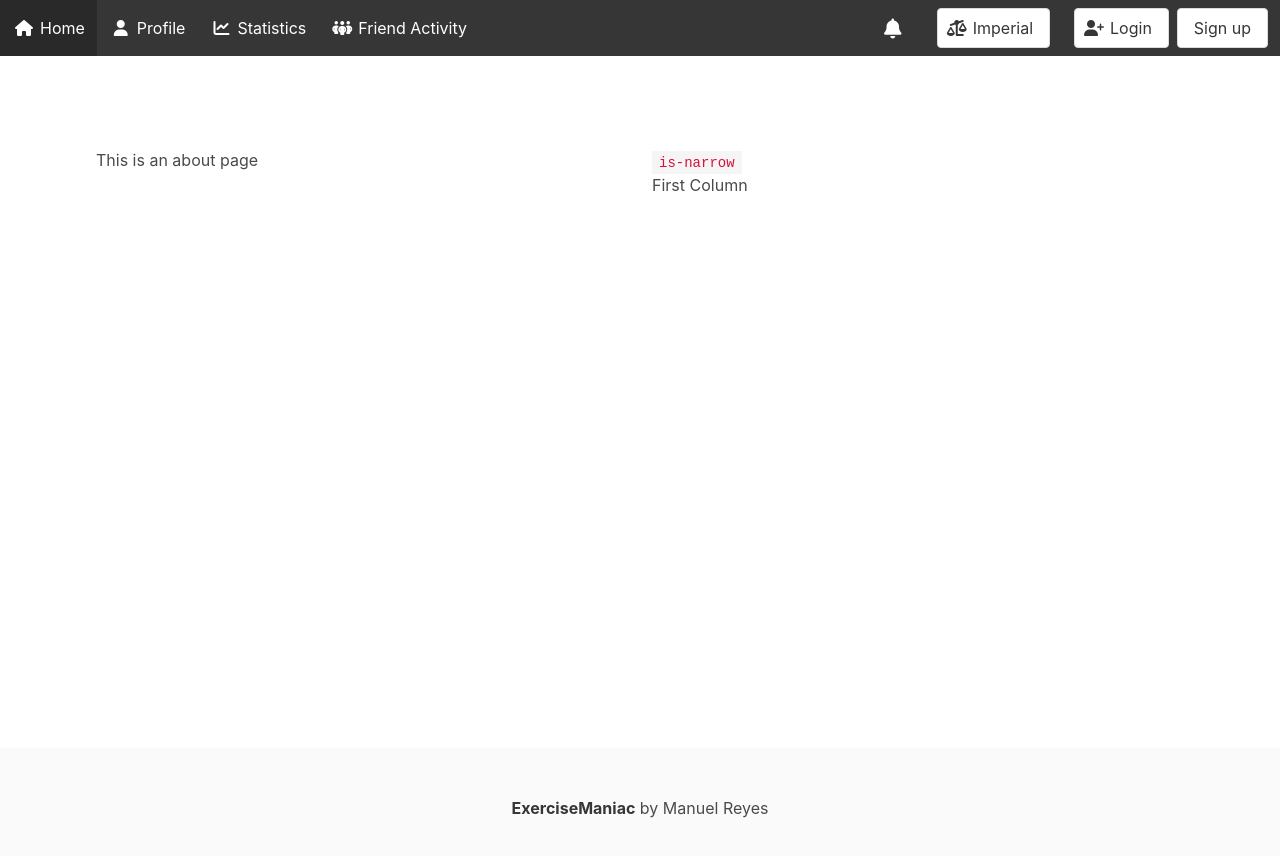
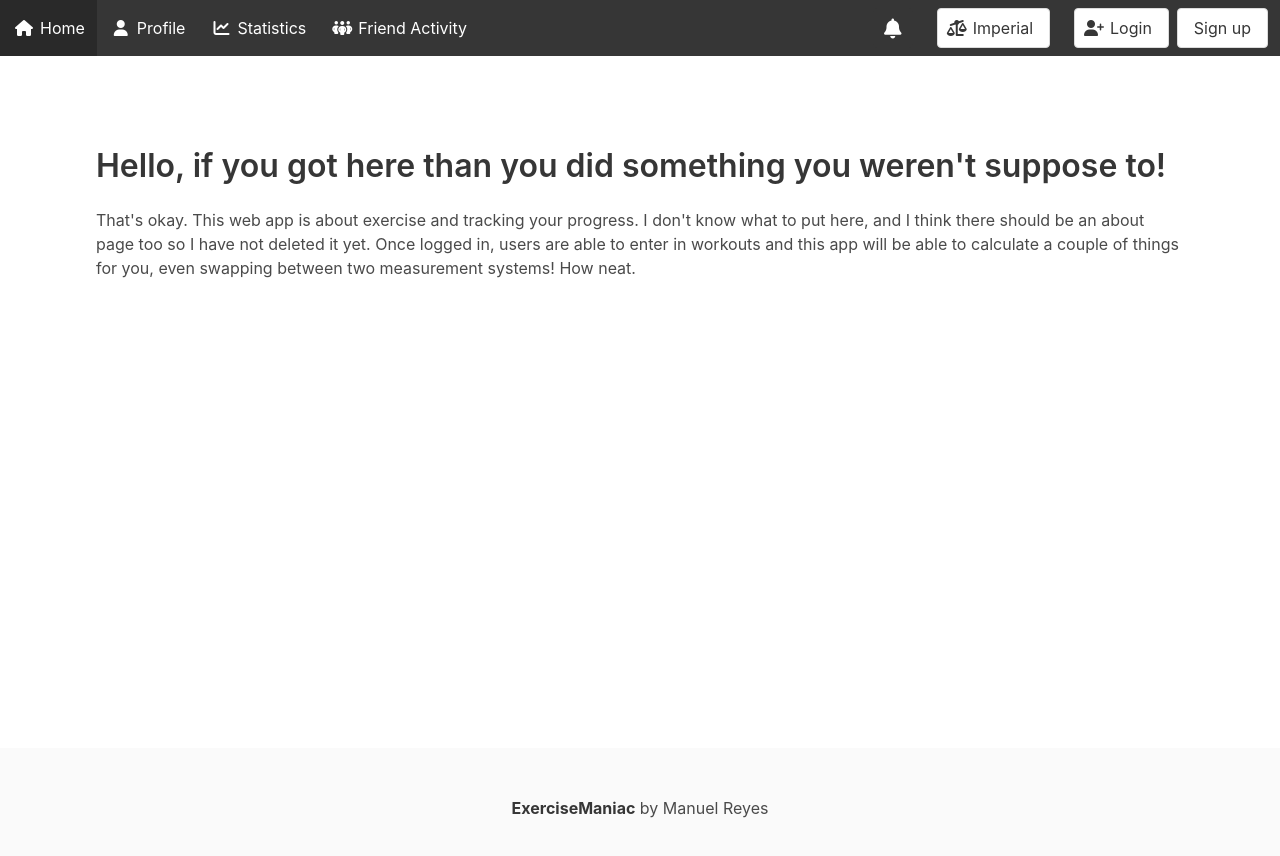
Before and after one commit to draktovus/web-dev-work, a Vue app in the folder client/: page /about in a window 1280 px wide. Shown: the top 856 px of the page. Built offline with nearby package versions, Linux system fonts and the light colour scheme.

Commit message:
updated about

```diff
--- a/client/src/views/AboutView.vue
+++ b/client/src/views/AboutView.vue
@@ -2,13 +2,11 @@
   <div class="section">
     <div class="columns">
       <div class="column">
-        <h1>This is an about page</h1>
-      </div>
-      <div class="column">
-        <p class="bd-notification is-primary">
-          <code class="html">is-narrow</code><br />
-          First Column
-        </p>
+        <h1 class="title">Hello, if you got here than you did something you weren't suppose to! </h1>
+        <p class="content">That's okay. This web app is about exercise and tracking your progress.
+          I don't know what to put here, and I think there should be an about page too so I have not deleted it yet.
+          Once logged in, users are able to enter in workouts and this app will be able to calculate a couple of things for you, even swapping between two measurement systems!
+          How neat.</p>
       </div>
     </div>
   </div>
```
